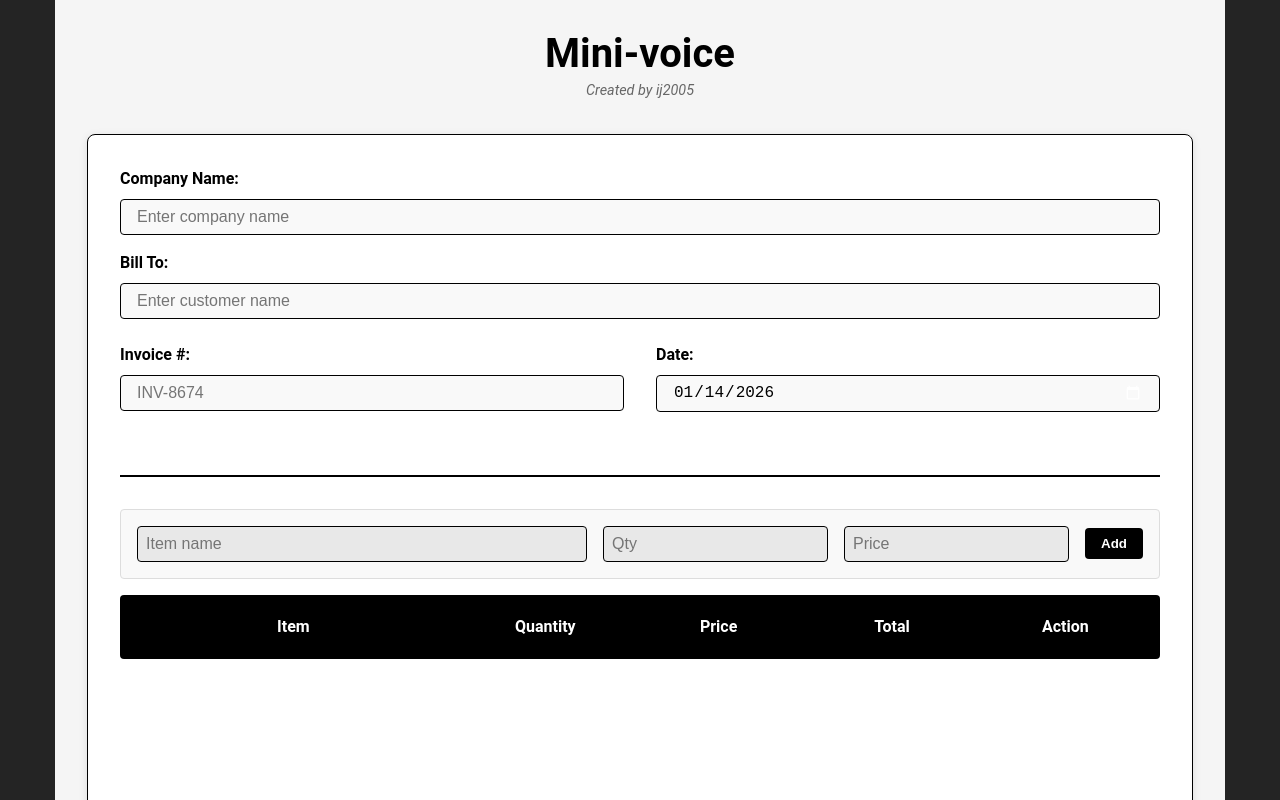
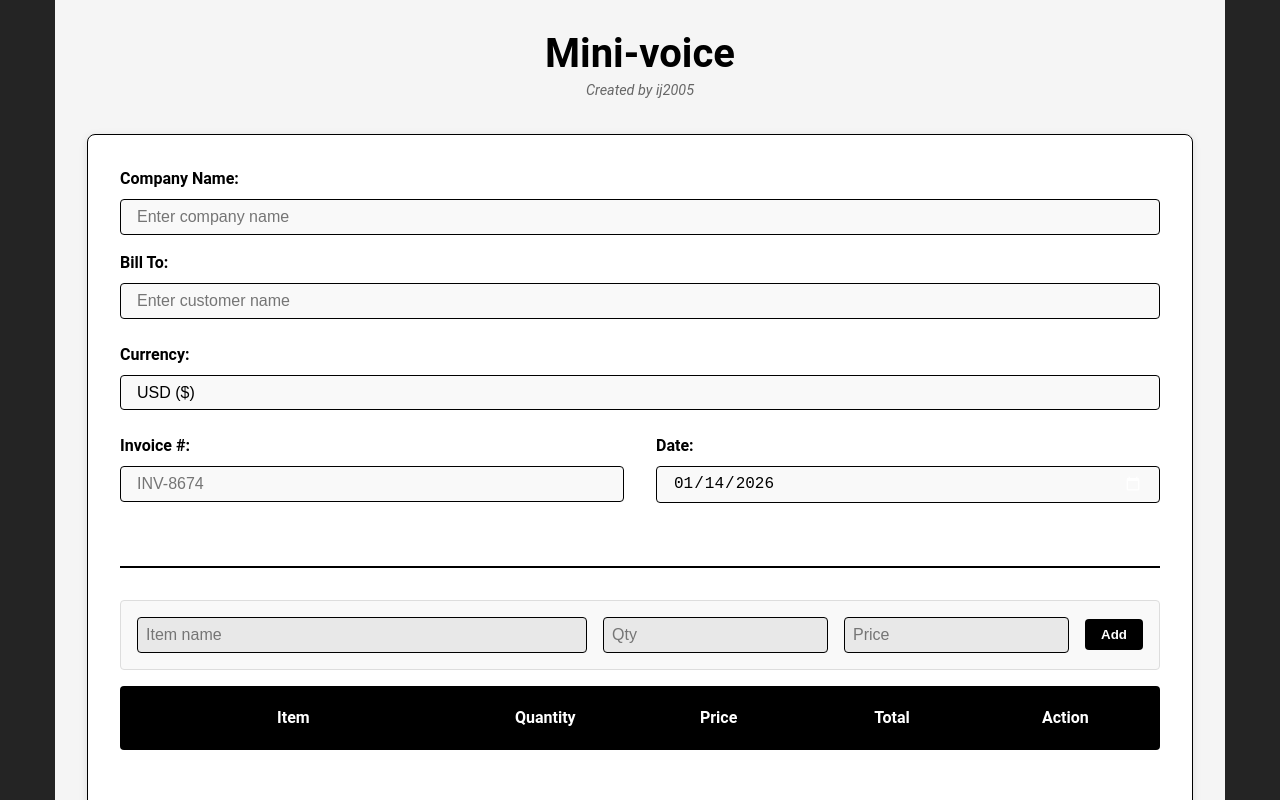
Before and after one commit to ij-2005/invoice-zystem, a React (Vite) app in the folder mini-voice/: page / in a window 1280 px wide. Shown: the top 800 px of the page. Built offline with nearby package versions, Linux system fonts and the light colour scheme.

Commit message:
added a currency selector

```diff
--- a/mini-voice/src/App.css
+++ b/mini-voice/src/App.css
@@ -67,6 +67,21 @@
 .detail-group.bill-to {
   margin-bottom: 1.5rem; /* adjust as needed */
 }
+
+.detail-group select.detail-input {
+  padding-right: 2rem;        /* Gives extra space for dropdown arrow */
+  appearance: none;            /* Remove default styling in some browsers */
+  -webkit-appearance: none;
+  -moz-appearance: none;
+  background-position: right 0.75rem center; /* position the arrow nicely */
+  background-repeat: no-repeat;
+  background-size: 1rem;
+}
+
+.detail-input.currency {
+  margin-bottom: 1.5rem;
+}
+
 
 .detail-input:disabled {
   background-color: #e8e8e8;
--- a/mini-voice/src/App.jsx
+++ b/mini-voice/src/App.jsx
@@ -2,6 +2,7 @@ import "./App.css";
 import { useState } from "react";
 
 function App() {
+
 
   const [companyName, setCompanyName] = useState("");
   const dateNow = new Date();
@@ -10,6 +11,7 @@ function App() {
   return dateNow.toISOString().split("T")[0]; // YYYY-MM-DD format
   });
 
+  const [currency, setCurrency] = useState("$"); // default to USD
   const [billTo, setBillTo] = useState("");
   const [taxRate, setTaxRate] = useState();
   const [discount, setDiscount] = useState();
@@ -171,6 +173,38 @@ function App() {
               />
             </div>
 
+            <div className="detail-group">
+              <label>Currency:</label>
+              <select
+                value={currency}
+                onChange={(e) => setCurrency(e.target.value)}
+                className="detail-input currency"
+              >
+                <option value="$">USD ($)</option>
+                <option value="€">EUR (€)</option>
+                <option value="£">GBP (£)</option>
+                <option value="¥">JPY (¥)</option>
+                <option value="₹">INR (₹)</option>
+                <option value="₩">KRW (₩)</option>
+                <option value="₽">RUB (₽)</option>
+                <option value="₺">TRY (₺)</option>
+                <option value="A$">AUD (A$)</option>
+                <option value="C$">CAD (C$)</option>
+                <option value="CHF">CHF (CHF)</option>
+                <option value="HK$">HKD (HK$)</option>
+                <option value="NZ$">NZD (NZ$)</option>
+                <option value="SGD">SGD (SGD)</option>
+                <option value="SEK">SEK (SEK)</option>
+                <option value="NOK">NOK (NOK)</option>
+                <option value="DKK">DKK (DKK)</option>
+                <option value="ZAR">ZAR (ZAR)</option>
+                <option value="BRL">BRL (R$)</option>
+                <option value="MXN">MXN ($)</option>
+                <option value="MYR">MYR (RM)</option>
+                <option value="PHP">PHP (₱)</option>
+              </select>
+            </div>
+
 
             <div className="details-row">
               <div className="detail-group">
@@ -223,8 +257,8 @@ function App() {
                 <div key={index} className="item-row">
                     <div className="item-column">{item.name}</div>
                     <div className="item-column">{item.quantity}</div>
-                    <div className="item-column">{item.price}</div>
-                    <div className="item-column">{item.quantity * item.price}</div>
+                    <div className="item-column">{currency}{item.price}</div>
+                    <div className="item-column">{currency}{(item.quantity * item.price).toFixed(2)}</div>
                     <div className="item-column">
                       <button onClick={() => removeItem(index)}>Remove</button>
                     </div>
@@ -236,7 +270,7 @@ function App() {
           <div className="invoice-totals">
             <div className="total-row">
               <label>Subtotal:</label>
-              <span>{subtotal}</span>
+              <span>{currency}{subtotal}</span>
             </div>
 
             <div className="total-row">
@@ -270,7 +304,7 @@ function App() {
             <div className="final-total-row">
               <label>Final Total:</label>
               <span>
-                {items.length > 0 ? `$${Final}` : "Incomplete Input."}
+                {items.length > 0 ? `${currency}${Final}` : "Incomplete Input."}
               </span>
               <button className="print-button" onClick={handlePrint}>Print Invoice</button>
             </div>
```
